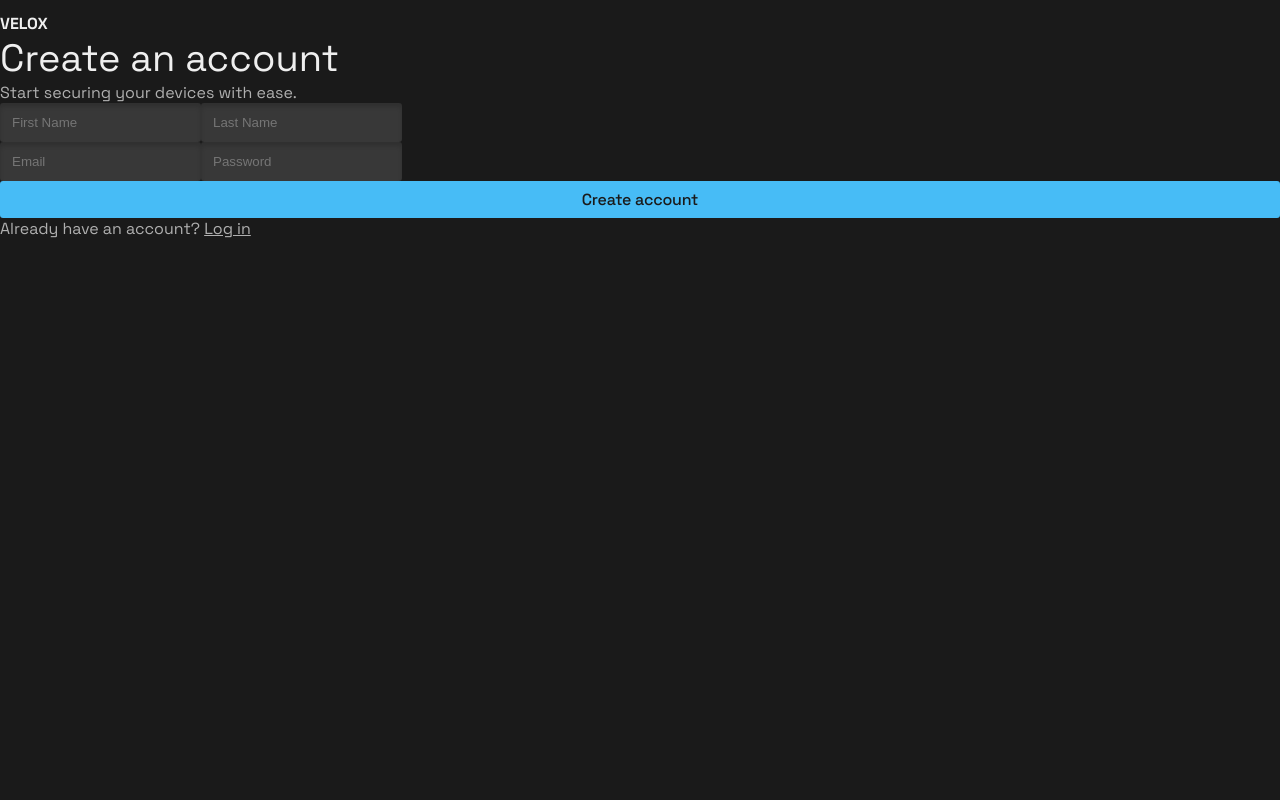
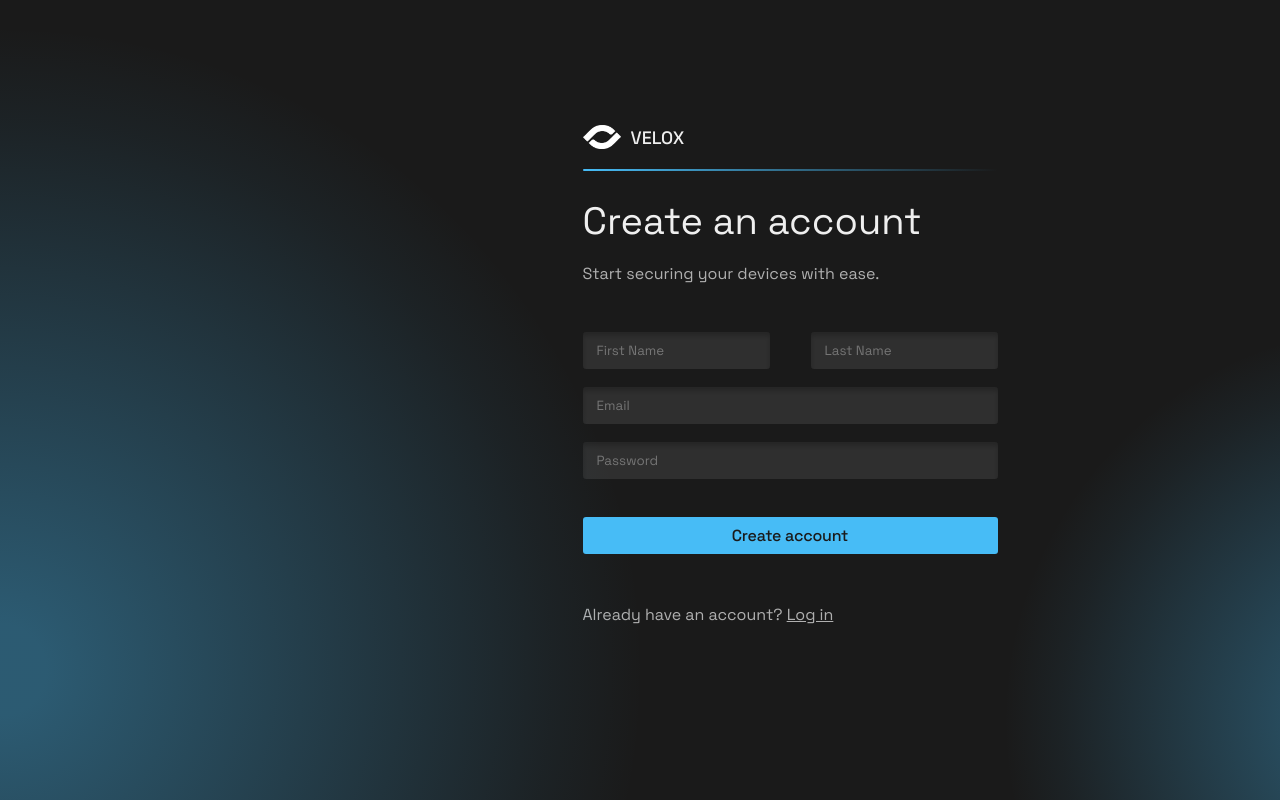
Before and after one commit to Rares-Muntean/AI-Platform-for-Real-Time-Cyber-Threat-Detection, a Nuxt app in the folder apps/frontend-nuxt/: page / in a window 1280 px wide. Built offline with nearby package versions, Linux system fonts and the light colour scheme.

Commit message:
Finished sign up page

```diff
--- a/apps/frontend-nuxt/app/assets/scss/global/_global.scss
+++ b/apps/frontend-nuxt/app/assets/scss/global/_global.scss
@@ -33,3 +33,7 @@ body {
         width: 100%;
     }
 }
+
+.logo-icon {
+    width: 38px;
+}
--- a/apps/frontend-nuxt/app/assets/scss/scoped/RadialGradient.scss
+++ b/apps/frontend-nuxt/app/assets/scss/scoped/RadialGradient.scss
@@ -0,0 +1,12 @@
+.radial-gradient {
+    position: absolute;
+
+    background: radial-gradient(
+        circle,
+        rgba(71, 188, 246, 0.4) 5%,
+        rgba(71, 188, 246, 0.05) 60%,
+        transparent 70%
+    );
+
+    z-index: 0;
+}
--- a/apps/frontend-nuxt/app/assets/scss/scoped/Separator.scss
+++ b/apps/frontend-nuxt/app/assets/scss/scoped/Separator.scss
@@ -0,0 +1,9 @@
+.separator {
+    height: 2px;
+    background: linear-gradient(
+        to right,
+        $primaryColor,
+        $primaryBackgroundColor
+    );
+    border-radius: 3px;
+}
--- a/apps/frontend-nuxt/app/assets/scss/scoped/SignUp.scss
+++ b/apps/frontend-nuxt/app/assets/scss/scoped/SignUp.scss
@@ -1,25 +1,92 @@
+.section {
+    position: relative;
+    min-height: 100dvh;
+    width: 100%;
+
+    display: flex;
+    justify-content: center;
+    align-items: center;
+    padding: 2rem;
+
+    overflow: hidden;
+}
+
+.signup-container {
+    width: 100%;
+    max-width: 415px;
+
+    margin-left: 30rem;
+    margin-bottom: 5rem;
+}
+
+.logo-wrapper {
+    display: flex;
+    flex-direction: column;
+
+    gap: 2rem;
+    margin-bottom: 2.6rem;
+}
+
+.logo-container {
+    display: flex;
+    align-items: center;
+
+    gap: 1rem;
+}
+
+.logo-icon {
+    width: 38px;
+}
+
 .icon-text {
-    font-size: 1.6rem;
-    font-weight: 800;
+    font-size: 1.8rem;
+    font-weight: 500;
 }
 
 .title {
     font-weight: 400;
     font-size: $bigFontSize;
+
+    margin-bottom: 1.8rem;
 }
 
 .description {
     color: $whiteText70;
     font-size: $defaultFontSize;
+
+    margin-bottom: 4.8rem;
 }
 
 form input {
     border-style: none;
     border-radius: $defaultBorderRadius;
 
-    background-color: #383838;
-    box-shadow: inset 0 4px 4px rgba($color: #000000, $alpha: 0.15);
-    padding: 1.2rem;
+    background-color: rgba(56, 56, 56, 0.7);
+    box-shadow: inset 0 4px 4px rgba($color: #000000, $alpha: 0.2);
+    padding: 1rem 1.4rem;
+
+    font-family: inherit;
+    font-weight: 400;
+    color: $whiteTextColor;
+}
+
+.input-wrapper {
+    display: flex;
+    flex-direction: column;
+
+    gap: 1.8rem;
+    margin-bottom: 3.8rem;
+}
+
+.full-name {
+    display: flex;
+    justify-content: space-between;
+
+    gap: 1.8rem;
+}
+
+.btn-signup {
+    margin-bottom: 5rem;
 }
 
 .login-redirect {
--- a/apps/frontend-nuxt/app/components/RadialGradient.vue
+++ b/apps/frontend-nuxt/app/components/RadialGradient.vue
@@ -1,13 +1,28 @@
+<script lang="ts" setup>
+const props = defineProps<{
+    size: number;
+    positionX: number;
+    positionY: number;
+    bottom?: number;
+    top?: number;
+    left?: number;
+    right?: number;
+}>();
+</script>
+
 <template>
-  <div>
-
-  </div>
+    <div
+        class="radial-gradient"
+        :style="{
+            width: props.size + 'px',
+            height: props.size + 'px',
+            transform: `translate(${props.positionX}%, ${props.positionY}%)`,
+            bottom: props.bottom + 'px',
+            top: props.top + 'px',
+            left: props.left + 'px',
+            right: props.right + 'px',
+        }"
+    ></div>
 </template>
 
-<script lang="ts" setup>
-
-</script>
-
-<style>
-
-</style>
+<style lang="scss" src="~/assets/scss/scoped/RadialGradient.scss"></style>
--- a/apps/frontend-nuxt/app/components/Separator.vue
+++ b/apps/frontend-nuxt/app/components/Separator.vue
@@ -1,5 +1,5 @@
 <template>
-    <div></div>
+    <div class="separator"></div>
 </template>
 
 <script lang="ts" setup></script>
--- a/apps/frontend-nuxt/app/components/SignUp.vue
+++ b/apps/frontend-nuxt/app/components/SignUp.vue
@@ -15,15 +15,36 @@ const handleSubmit = () => {
 
 <template>
     <section class="section">
+        <RadialGradient
+            :size="1300"
+            :position-x="-50"
+            :position-y="40"
+            :bottom="0"
+            :left="0"
+        />
+        <RadialGradient
+            :size="800"
+            :position-x="65"
+            :position-y="40"
+            :bottom="0"
+            :right="0"
+        />
+
+        <div class="signup-container">
             <div class="logo-wrapper">
-            <img />
+                <div class="logo-container">
+                    <img class="logo-icon" src="/images/logo-icon.png" />
                     <p class="icon-text">VELOX</p>
+                </div>
+
                 <Separator />
             </div>
 
             <div class="heading-wrapper">
                 <h1 class="title">Create an account</h1>
-            <p class="description">Start securing your devices with ease.</p>
+                <p class="description">
+                    Start securing your devices with ease.
+                </p>
             </div>
 
             <form action="" @submit.prevent="handleSubmit">
@@ -35,6 +56,7 @@ const handleSubmit = () => {
                             id="first-name"
                             placeholder="First Name"
                         />
+
                         <input
                             v-model="form.lastName"
                             type="text"
@@ -57,7 +79,7 @@ const handleSubmit = () => {
                     />
                 </div>
 
-            <button type="submit" class="btn-primary stretched">
+                <button type="submit" class="btn-primary stretched btn-signup">
                     Create account
                 </button>
             </form>
@@ -65,6 +87,7 @@ const handleSubmit = () => {
             <p class="login-redirect">
                 Already have an account? <a href="#">Log in</a>
             </p>
+        </div>
     </section>
 </template>
 
```
Also changed, not shown: apps/frontend-nuxt/public/images/logo-icon.png (added). Lines whose indentation alone changed are shown as unchanged.
